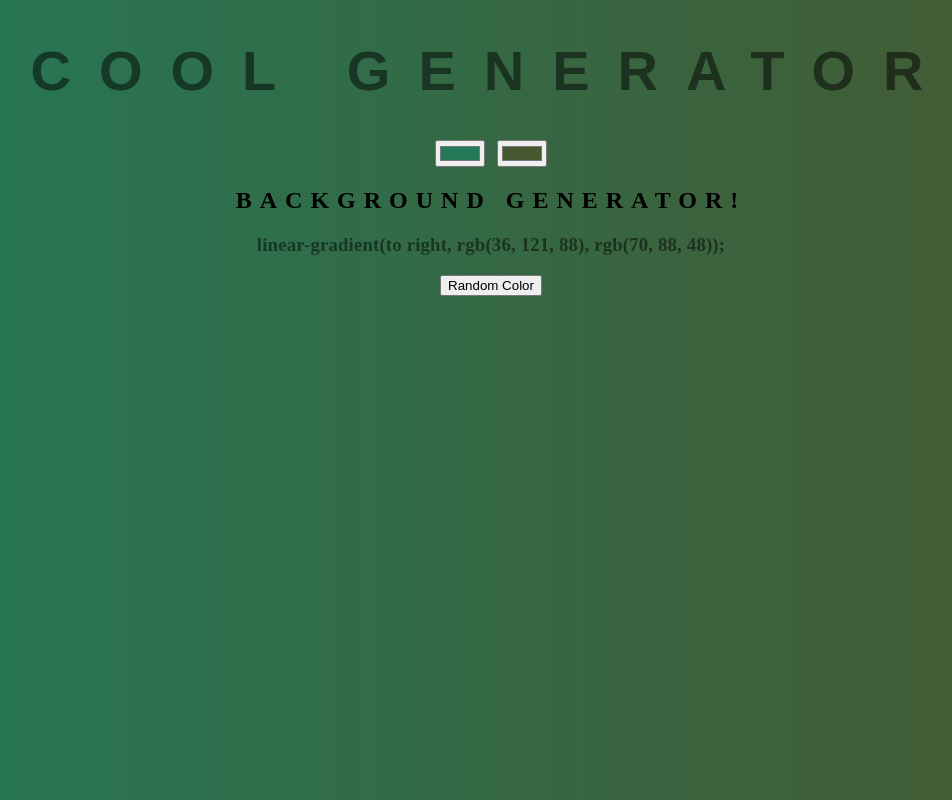
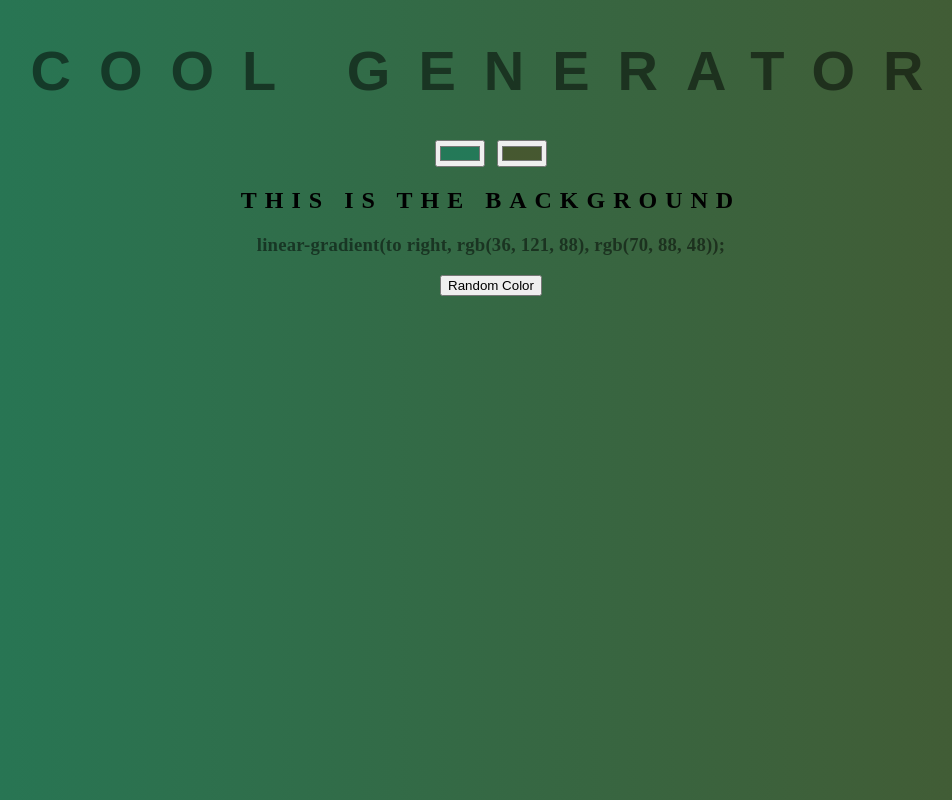
Before and after one commit to bguz/background-generator, a plain HTML site: page index.html in a window 1280 px wide. Shown: the whole page, without its empty margins (149-1101 px from the left). Drawn offline with Linux system fonts and the light colour scheme.

Commit message:
changing text

```diff
--- a/index.html
+++ b/index.html
@@ -11,7 +11,7 @@
     <h1>COOL Generator</h1>
     <input type="color" name="color1" class="color1" value="#00ff00">
     <input type="color" name="color2" class="color2" value="#ff0000">
-    <h2>Background Generator!</h2>
+    <h2>This is the background</h2>
     <h3></h3>
     <button class="random">Random Color</button>
 
```
